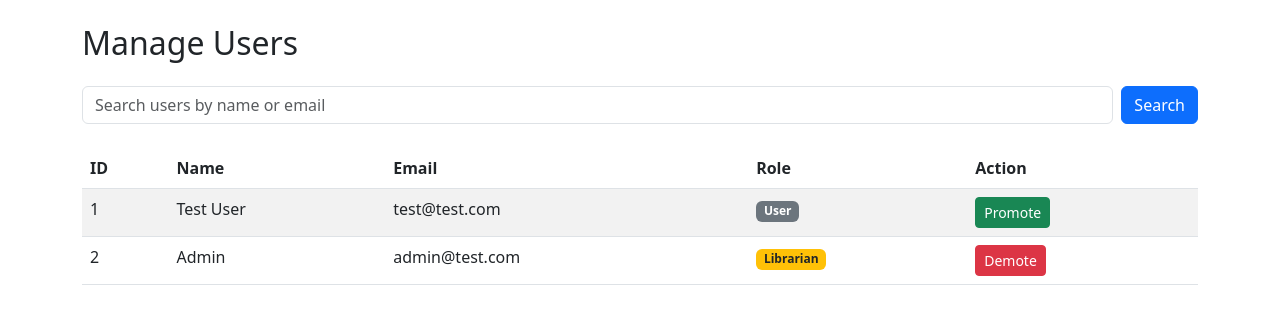
After one commit to CarsonQuesada/LibrarySystem, a Flask app: template frontend/templates/manage_users.html in a window 1280 px wide. The commit adds this page. Shown: the top 324 px of the page. Run offline with Flask 3, Linux system fonts and the light colour scheme; the template is opened without the code that fills it: values that come from a table or form of the project are taken from there, others are empty.

Commit message:
Added User management feature

```diff
--- a/backend/app.py
+++ b/backend/app.py
@@ -201,6 +201,73 @@ def delete_book(book_id):
     flash("Book deleted successfully.")
     return redirect("/")
 
+# ---------------- ADMIN: MANAGE USERS ----------------
+@app.route("/admin/users")
+def admin_users():
+    if "user_id" not in session:
+        return redirect("/login")
+
+    current_user = LibraryUser.query.get(session["user_id"])
+    if not current_user or not current_user.is_librarian:
+        return "Unauthorized", 403
+
+    q = request.args.get("q", "").strip()
+
+    if q:
+        users = LibraryUser.query.filter(
+            (LibraryUser.name.contains(q)) |
+            (LibraryUser.email.contains(q))
+        ).all()
+    else:
+        users = LibraryUser.query.all()
+
+    return render_template("manage_users.html", users=users)
+
+# ---------------- ADMIN: PROMOTE USER ----------------
+@app.route("/admin/users/<int:user_id>/promote", methods=["POST"])
+def promote_user(user_id):
+    if "user_id" not in session:
+        return redirect("/login")
+
+    current_user = LibraryUser.query.get(session["user_id"])
+    if not current_user or not current_user.is_librarian:
+        return "Unauthorized", 403
+
+    user = LibraryUser.query.get(user_id)
+    if not user:
+        return "User not found", 404
+
+    user.is_librarian = True
+    db.session.commit()
+    flash("User promoted to librarian.")
+
+    return redirect("/admin/users")
+
+# ---------------- ADMIN: DEMOTE USER ----------------
+@app.route("/admin/users/<int:user_id>/demote", methods=["POST"])
+def demote_user(user_id):
+    if "user_id" not in session:
+        return redirect("/login")
+
+    current_user = LibraryUser.query.get(session["user_id"])
+    if not current_user or not current_user.is_librarian:
+        return "Unauthorized", 403
+
+    # prevent self-demotion
+    if user_id == current_user.id:
+        flash("You cannot demote yourself.")
+        return redirect("/admin/users")
+
+    user = LibraryUser.query.get(user_id)
+    if not user:
+        return "User not found", 404
+
+    user.is_librarian = False
+    db.session.commit()
+    flash("User demoted.")
+
+    return redirect("/admin/users")
+
 # ---------------- REGISTER ----------------
 @app.route("/register", methods=["GET", "POST"])
 def register():
--- a/frontend/templates/admin_dashboard.html
+++ b/frontend/templates/admin_dashboard.html
@@ -41,6 +41,7 @@
 <div class="d-flex gap-3 mt-3">
   <a href="/admin/books/add" class="btn btn-success">Add Book</a>
   <a href="/admin/loans" class="btn btn-info">View Loans</a>
+  <a href="/admin/users" class="btn btn-warning">Manage Users</a>
 </div>
 
 {% endblock %}
--- /dev/null
+++ b/frontend/templates/manage_users.html
@@ -0,0 +1,60 @@
+{% extends "base.html" %} {% block content %}
+
+<h2 class="mb-4">Manage Users</h2>
+
+<form method="GET" action="/admin/users" class="mb-4 d-flex gap-2">
+  <input
+    type="text"
+    name="q"
+    class="form-control"
+    placeholder="Search users by name or email"
+    value="{{ request.args.get('q', '') }}"
+  />
+  <button type="submit" class="btn btn-primary">Search</button>
+</form>
+
+<table class="table table-striped">
+  <thead>
+    <tr>
+      <th>ID</th>
+      <th>Name</th>
+      <th>Email</th>
+      <th>Role</th>
+      <th>Action</th>
+    </tr>
+  </thead>
+
+  <tbody>
+    {% for user in users %}
+    <tr>
+      <td>{{ user.id }}</td>
+      <td>{{ user.name }}</td>
+      <td>{{ user.email }}</td>
+      <td>
+        {% if user.is_librarian %}
+        <span class="badge bg-warning text-dark">Librarian</span>
+        {% else %}
+        <span class="badge bg-secondary">User</span>
+        {% endif %}
+      </td>
+      <td>
+        {% if not user.is_librarian %}
+            <form method="POST" action="/admin/users/{{ user.id }}/promote" style="display:inline;">
+            <button type="submit" class="btn btn-success btn-sm">Promote</button>
+            </form>
+
+        {% elif user.id != current_user.id %}
+            <form method="POST" action="/admin/users/{{ user.id }}/demote" style="display:inline;">
+            <button type="submit" class="btn btn-danger btn-sm">Demote</button>
+            </form>
+
+        {% else %}
+            <span class="text-muted">Current Admin</span>
+        {% endif %}
+        </td>
+    </tr>
+    {% endfor %}
+  </tbody>
+</table>
+
+{% endblock %}
```
Also changed, not shown: backend/database/library.db.
